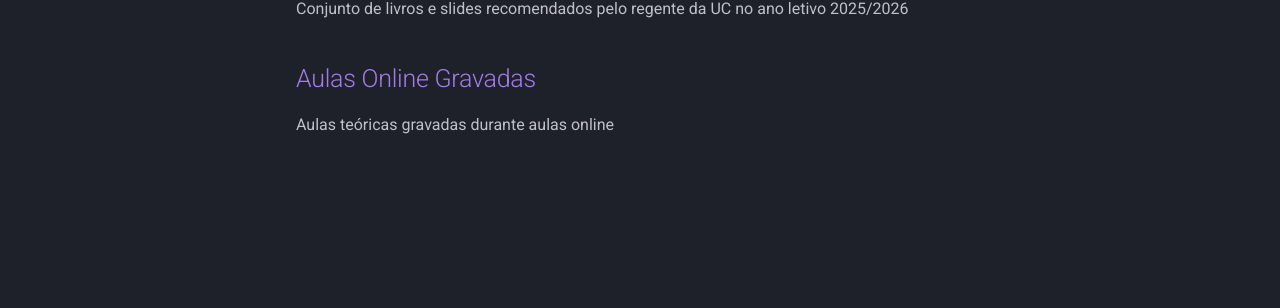
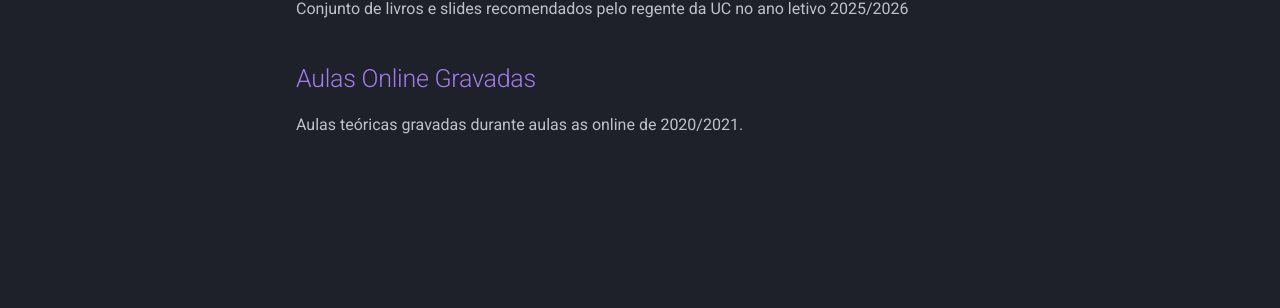
Before and after one commit to eduardo106919/LEI-Material-Estudo, an MkDocs documentation site: the page built from docs/SD/README.md, in a window 1280 px wide. Shown: the part 510-818 px from the top of the page. Built offline with MkDocs 1.6.1 and Material for MkDocs 9.7.7, drawn with Linux system fonts in a browser that asks for light colours.

Commit message:
SD aulas online

```diff
--- a/docs/SD/README.md
+++ b/docs/SD/README.md
@@ -11,5 +11,5 @@
 ## [Bibliografia e Slides Complementares](Bibliografia/README.md)
 Conjunto de livros e slides recomendados pelo regente da UC no ano letivo 2025/2026
 
-## [Aulas Online Gravadas](https://www.youtube.com/playlist?list=PLEFgSUDWoz1yD4GchgIAIAdO26I_JTJnN)
-Aulas teóricas gravadas durante aulas online
+## [Aulas Online Gravadas](Aulas_Gravadas.md)
+Aulas teóricas gravadas durante aulas as online de 2020/2021.
```
Also changed, not shown: docs/SD/Aulas_Gravadas.md (added, +12 -0 lines).
